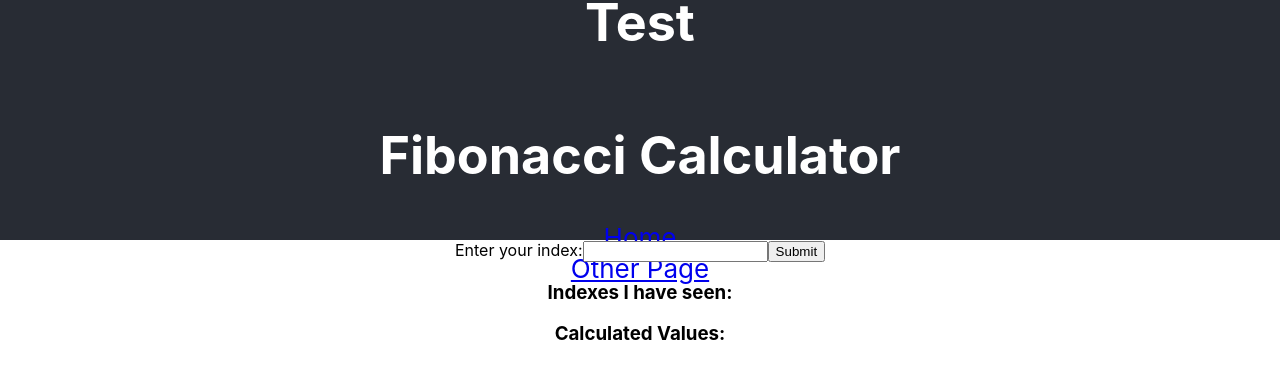
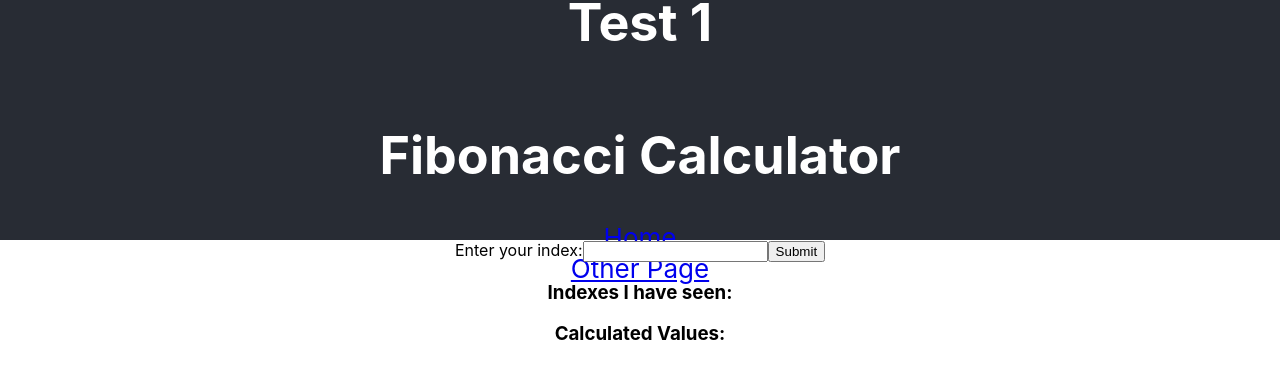
Before and after one commit to PunisherBlaine/multi-k8s, a React (Create React App) app in the folder client/: page / in a window 1280 px wide. Shown: the top 378 px of the page. Built offline with nearby package versions, Linux system fonts and the light colour scheme; no server answers.

Commit message:
small change 2

```diff
--- a/client/src/App.js
+++ b/client/src/App.js
@@ -10,7 +10,7 @@ function App() {
     <Router>
       <div className="App">
         <header className="App-header">
-          <h1>Test</h1>
+          <h1>Test 1</h1>
           <h1>Fibonacci Calculator</h1>
           <Link to="/">Home</Link>
           <Link to="/otherpage">Other Page</Link>
```
